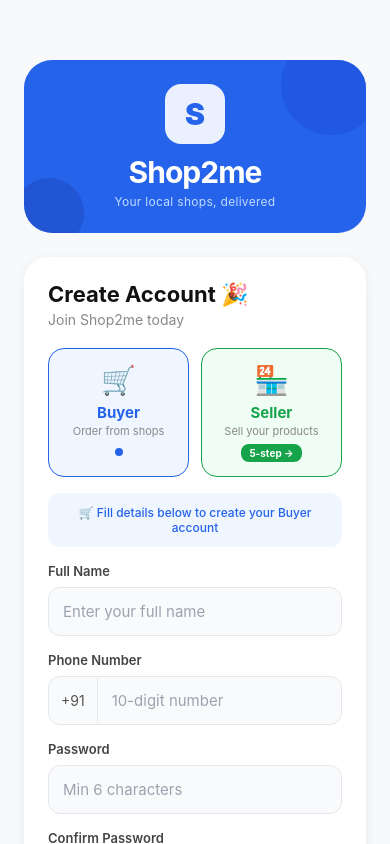
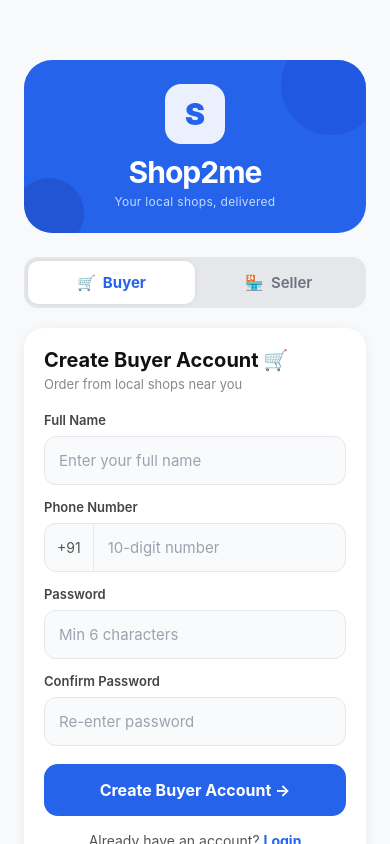
Before and after one commit to sravanipottipati/oorucart_frontend, a React Native app: screen /Register in a window 390 px wide. Built offline with nearby package versions, Linux system fonts and the light colour scheme.

Commit message:
Session 9 - VendorRegister blue theme + Shop2me logo

```diff
--- a/src/screens/auth/RegisterScreen.js
+++ b/src/screens/auth/RegisterScreen.js
@@ -40,7 +40,11 @@ export default function RegisterScreen({ navigation }) {
       style={styles.container}
       behavior={Platform.OS === 'ios' ? 'padding' : 'height'}
     >
-      <ScrollView contentContainerStyle={styles.inner} showsVerticalScrollIndicator={false}>
+      <ScrollView
+        contentContainerStyle={styles.inner}
+        showsVerticalScrollIndicator={false}
+        keyboardShouldPersistTaps="handled"
+      >
 
         {/* ── LOGO ── */}
         <View style={styles.logoCard}>
@@ -53,55 +57,31 @@ export default function RegisterScreen({ navigation }) {
           <Text style={styles.logoTagline}>Your local shops, delivered</Text>
         </View>
 
-        {/* ── REGISTER CARD ── */}
-        <View style={styles.card}>
-          <Text style={styles.title}>Create Account 🎉</Text>
-          <Text style={styles.subtitle}>Join Shop2me today</Text>
-
-          {/* ── BUYER / SELLER CHOICE ── */}
-          <View style={styles.userTypeRow}>
-
-            {/* Buyer */}
+        {/* ── BUYER / SELLER TOGGLE ── */}
+        <View style={styles.toggleContainer}>
           <TouchableOpacity
-              style={[styles.userTypeBtn, userType === 'buyer' && styles.userTypeBtnActive]}
+            style={[styles.toggleBtn, userType === 'buyer' && styles.toggleBtnActive]}
             onPress={() => setUserType('buyer')}
           >
-              <Text style={styles.userTypeEmoji}>🛒</Text>
-              <Text style={[
-                styles.userTypeTitle,
-                userType === 'buyer' && styles.userTypeTitleActive,
-              ]}>
-                Buyer
+            <Text style={[styles.toggleText, userType === 'buyer' && styles.toggleTextActive]}>
+              🛒  Buyer
             </Text>
-              <Text style={styles.userTypeDesc}>Order from shops</Text>
-              {userType === 'buyer' && (
-                <View style={styles.selectedDot} />
-              )}
           </TouchableOpacity>
-
-            {/* Seller */}
           <TouchableOpacity
-              style={[styles.userTypeBtn, styles.userTypeBtnSeller]}
+            style={[styles.toggleBtn, userType === 'seller' && styles.toggleBtnActiveSeller]}
             onPress={() => navigation.navigate('VendorRegister')}
           >
-              <Text style={styles.userTypeEmoji}>🏪</Text>
-              <Text style={styles.userTypeTitleSeller}>Seller</Text>
-              <Text style={styles.userTypeDesc}>Sell your products</Text>
-              <View style={styles.sellerTag}>
-                <Text style={styles.sellerTagText}>5-step →</Text>
-              </View>
+            <Text style={[styles.toggleText, userType === 'seller' && styles.toggleTextActiveSeller]}>
+              🏪  Seller
+            </Text>
           </TouchableOpacity>
-
         </View>
 
-          {/* ── BUYER FORM NOTE ── */}
-          <View style={styles.formNote}>
-            <Text style={styles.formNoteText}>
-              🛒 Fill details below to create your Buyer account
-            </Text>
-          </View>
+        {/* ── BUYER FORM ── */}
+        <View style={styles.card}>
+          <Text style={styles.title}>Create Buyer Account 🛒</Text>
+          <Text style={styles.subtitle}>Order from local shops near you</Text>
 
-          {/* ── FORM ── */}
           <Text style={styles.label}>Full Name</Text>
           <TextInput
             style={styles.inputFull}
@@ -145,7 +125,6 @@ export default function RegisterScreen({ navigation }) {
             secureTextEntry
           />
 
-          {/* ── SUBMIT ── */}
           <TouchableOpacity
             style={styles.button}
             onPress={handleRegister}
@@ -185,14 +164,12 @@ const styles = StyleSheet.create({
     marginBottom: 24, overflow: 'hidden', position: 'relative',
   },
   decCircle1: {
-    position: 'absolute', width: 100, height: 100,
-    borderRadius: 50, backgroundColor: '#1D4ED8',
-    top: -25, right: -15, opacity: 0.5,
+    position: 'absolute', width: 100, height: 100, borderRadius: 50,
+    backgroundColor: '#1D4ED8', top: -25, right: -15, opacity: 0.5,
   },
   decCircle2: {
-    position: 'absolute', width: 70, height: 70,
-    borderRadius: 35, backgroundColor: '#1E40AF',
-    bottom: -15, left: -10, opacity: 0.4,
+    position: 'absolute', width: 70, height: 70, borderRadius: 35,
+    backgroundColor: '#1E40AF', bottom: -15, left: -10, opacity: 0.4,
   },
   iconBox: {
     width: 60, height: 60, borderRadius: 16,
@@ -203,72 +180,55 @@ const styles = StyleSheet.create({
   logoText:    { fontSize: 30, fontWeight: '700', color: 'white', letterSpacing: -1, marginBottom: 4 },
   logoTagline: { fontSize: 12, color: '#BFDBFE', letterSpacing: 0.3 },
 
+  // Toggle
+  toggleContainer: {
+    flexDirection: 'row', backgroundColor: '#E5E7EB',
+    borderRadius: 14, padding: 4, width: '100%', marginBottom: 20,
+  },
+  toggleBtn: {
+    flex: 1, paddingVertical: 12, borderRadius: 10,
+    alignItems: 'center', justifyContent: 'center',
+  },
+  toggleBtnActive: {
+    backgroundColor: '#fff', elevation: 2,
+    shadowColor: '#000', shadowOpacity: 0.08, shadowRadius: 4,
+  },
+  toggleBtnActiveSeller: {
+    backgroundColor: '#fff', elevation: 2,
+    shadowColor: '#000', shadowOpacity: 0.08, shadowRadius: 4,
+  },
+  toggleText:             { fontSize: 15, fontWeight: '600', color: '#6B7280' },
+  toggleTextActive:       { color: '#2563EB', fontWeight: '700' },
+  toggleTextActiveSeller: { color: '#16A34A', fontWeight: '700' },
+
   // Card
   card: {
-    backgroundColor: '#fff', borderRadius: 24,
-    padding: 24, width: '100%',
+    backgroundColor: '#fff', borderRadius: 20, padding: 20, width: '100%',
     shadowColor: '#000', shadowOffset: { width: 0, height: 2 },
-    shadowOpacity: 0.06, shadowRadius: 12, elevation: 3,
+    shadowOpacity: 0.06, shadowRadius: 12, elevation: 3, marginBottom: 16,
   },
-  title:    { fontSize: 22, fontWeight: '700', color: '#111', marginBottom: 4 },
-  subtitle: { fontSize: 14, color: '#888', marginBottom: 20 },
-
-  // User Type
-  userTypeRow: { flexDirection: 'row', gap: 12, marginBottom: 16 },
-
-  userTypeBtn: {
-    flex: 1, borderWidth: 1.5, borderColor: '#E5E7EB',
-    borderRadius: 16, padding: 14, alignItems: 'center',
-    backgroundColor: '#F9FAFB', position: 'relative',
-  },
-  userTypeBtnActive: { borderColor: '#2563EB', backgroundColor: '#EFF6FF' },
-  userTypeBtnSeller: { borderColor: '#16A34A', backgroundColor: '#F0FDF4' },
-
-  userTypeEmoji: { fontSize: 28, marginBottom: 6 },
-
-  userTypeTitle:       { fontSize: 15, fontWeight: '700', color: '#111', marginBottom: 2 },
-  userTypeTitleActive: { color: '#2563EB' },
-  userTypeTitleSeller: { fontSize: 15, fontWeight: '700', color: '#16A34A', marginBottom: 2 },
-
-  userTypeDesc: { fontSize: 11, color: '#888', textAlign: 'center', marginBottom: 6 },
-
-  selectedDot: {
-    width: 8, height: 8, borderRadius: 4,
-    backgroundColor: '#2563EB', marginTop: 4,
-  },
-  sellerTag: {
-    backgroundColor: '#16A34A', borderRadius: 8,
-    paddingHorizontal: 8, paddingVertical: 3,
-  },
-  sellerTagText: { fontSize: 10, color: 'white', fontWeight: '700' },
-
-  // Form note
-  formNote: {
-    backgroundColor: '#EFF6FF', borderRadius: 12,
-    padding: 12, marginBottom: 16,
-  },
-  formNoteText: { fontSize: 12, color: '#2563EB', fontWeight: '500', textAlign: 'center' },
+  title:    { fontSize: 20, fontWeight: '700', color: '#111', marginBottom: 4 },
+  subtitle: { fontSize: 13, color: '#888', marginBottom: 20 },
 
   // Form
   label: { fontSize: 13, fontWeight: '600', color: '#444', marginBottom: 8 },
-
   inputWrapper: {
     flexDirection: 'row', alignItems: 'center',
     borderWidth: 1.5, borderColor: '#E5E7EB', borderRadius: 12,
-    backgroundColor: '#F9FAFB', marginBottom: 16, overflow: 'hidden',
+    backgroundColor: '#F9FAFB', marginBottom: 14, overflow: 'hidden',
   },
   inputPrefix: {
     paddingHorizontal: 12, fontSize: 14, color: '#555',
     borderRightWidth: 1, borderRightColor: '#E5E7EB', paddingVertical: 14,
   },
   input: { flex: 1, padding: 14, fontSize: 15, color: '#111' },
-
   inputFull: {
     borderWidth: 1.5, borderColor: '#E5E7EB', borderRadius: 12,
-    padding: 14, fontSize: 15, marginBottom: 16,
+    padding: 14, fontSize: 15, marginBottom: 14,
     backgroundColor: '#F9FAFB', color: '#111',
   },
 
+  // Button
   button: {
     backgroundColor: '#2563EB', padding: 16, borderRadius: 14,
     alignItems: 'center', marginBottom: 16, marginTop: 4,
@@ -280,6 +240,6 @@ const styles = StyleSheet.create({
 
   footer: {
     fontSize: 11, color: '#9CA3AF',
-    marginTop: 20, textAlign: 'center', paddingHorizontal: 32,
+    marginTop: 8, textAlign: 'center', paddingHorizontal: 32,
   },
 });
```
Also changed, not shown: src/screens/vendor/VendorRegisterScreen.js. Lines whose indentation alone changed are shown as unchanged.
